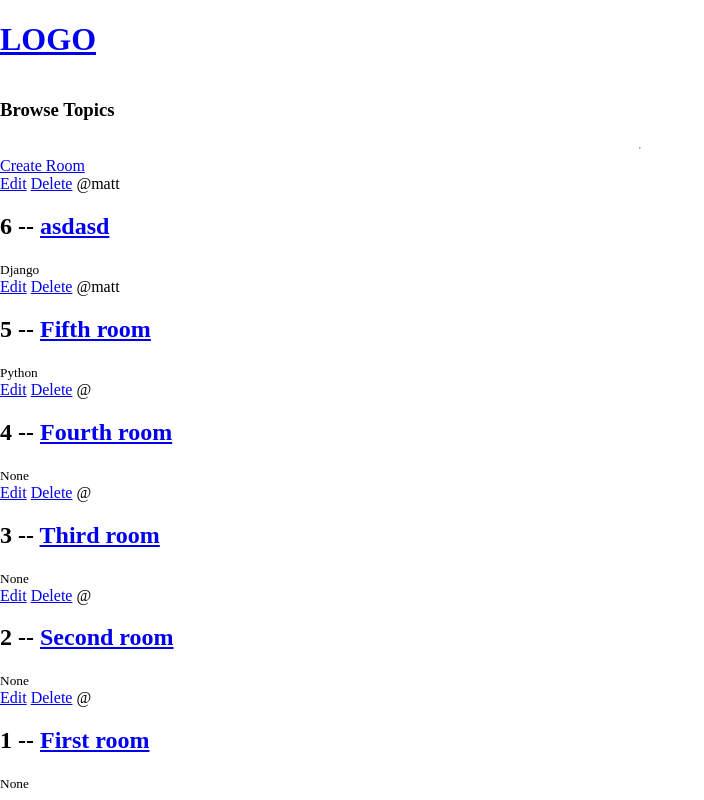
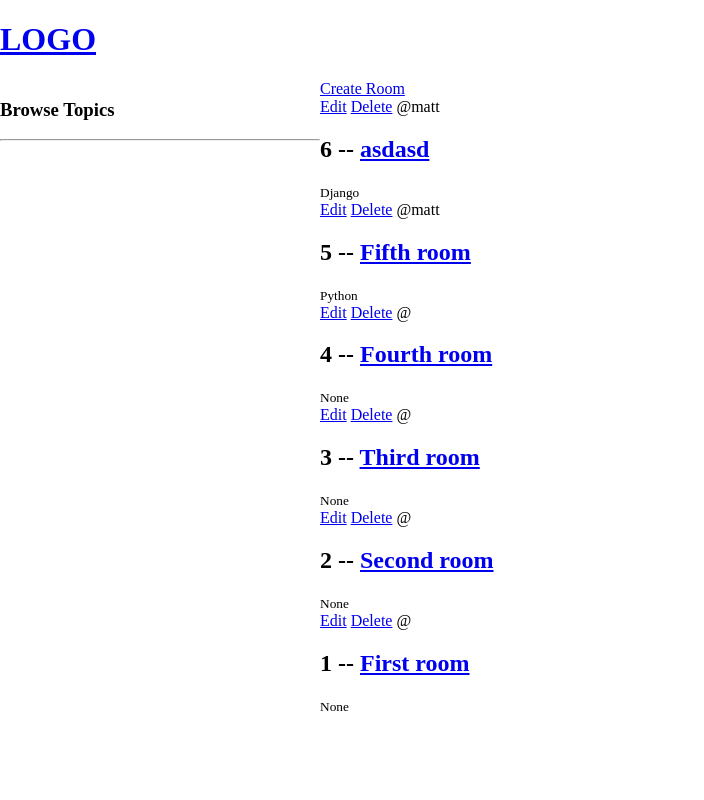
Before and after one commit to MattOrmianek/Clone-of-blue-birb, a Django app: page / in a window 1280 px wide. Shown: the whole page, without its empty margins (0-704 px from the left). Run offline with Django 4.2, Linux system fonts and the light colour scheme; data comes from the database, SQL or seed files in the repository.

Commit message:
Fixed some css

```diff
--- a/BlueBird/templates/home.html
+++ b/BlueBird/templates/home.html
@@ -2,19 +2,21 @@
 {%block content%}
 
 <style>
-    .home-container{
+    .home{
         display: grid;
-        grid-template-columns: 1 fr 3 fr;
+        grid-template-columns: 1fr 3fr;
     }
 </style>
 
-<div class = "home-container">
+<div class="home">
 
-    <div> <h3>Browse Topics </h3> </div>
+    <div>
+        <h3>Browse Topics </h3>
     <hr>
+
 </div>
 <div>
-    <a href = "{% url 'create-room' %} " >Create Room</a>
+    <a href = "{% url 'create-room' %} "> Create Room </a>
     <div>
             {% for room in rooms%}
             <div>
@@ -28,7 +30,7 @@
         </div>
     </div>
 </div>
-
+</div>
 
 
 
```
